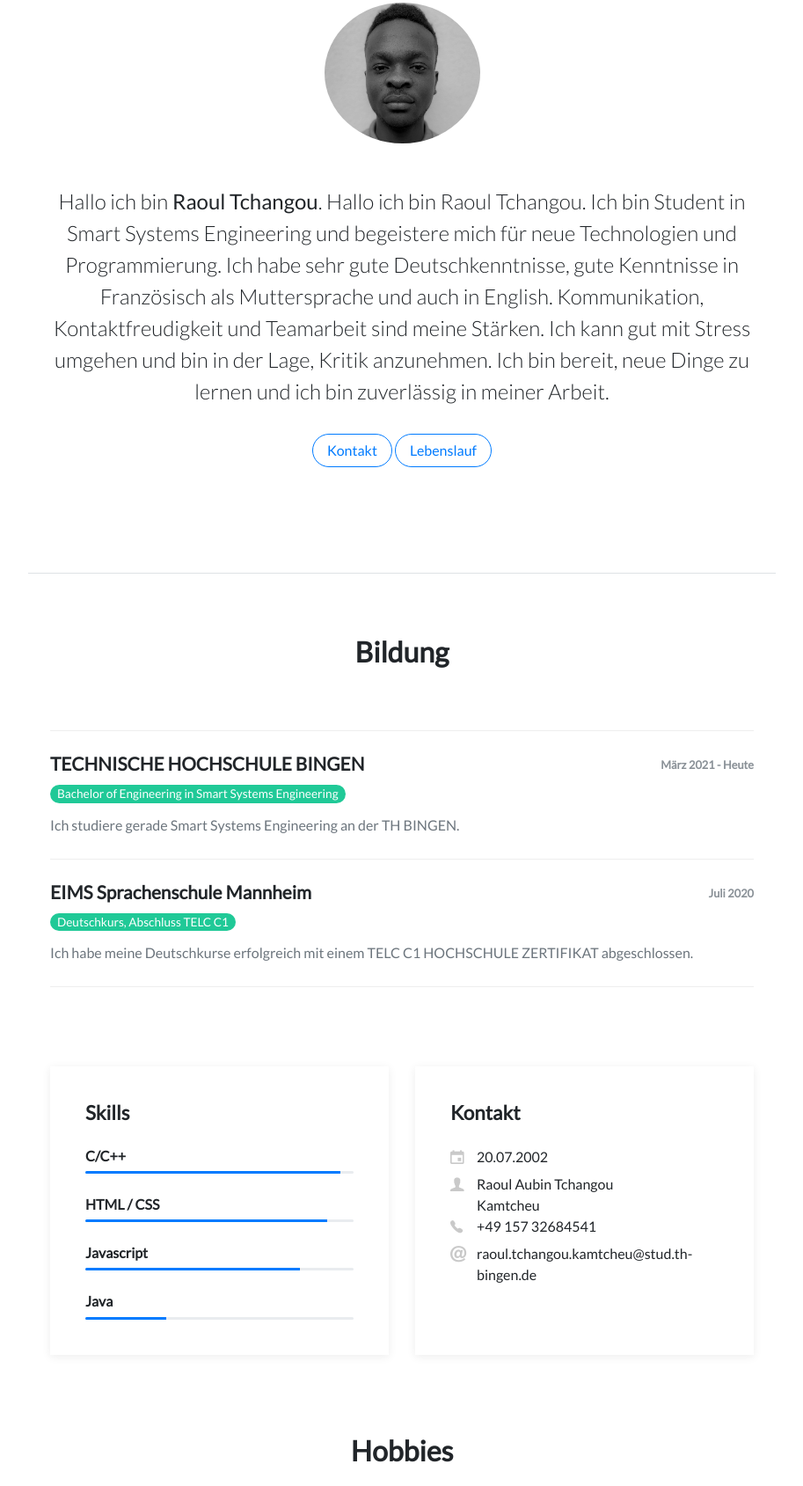
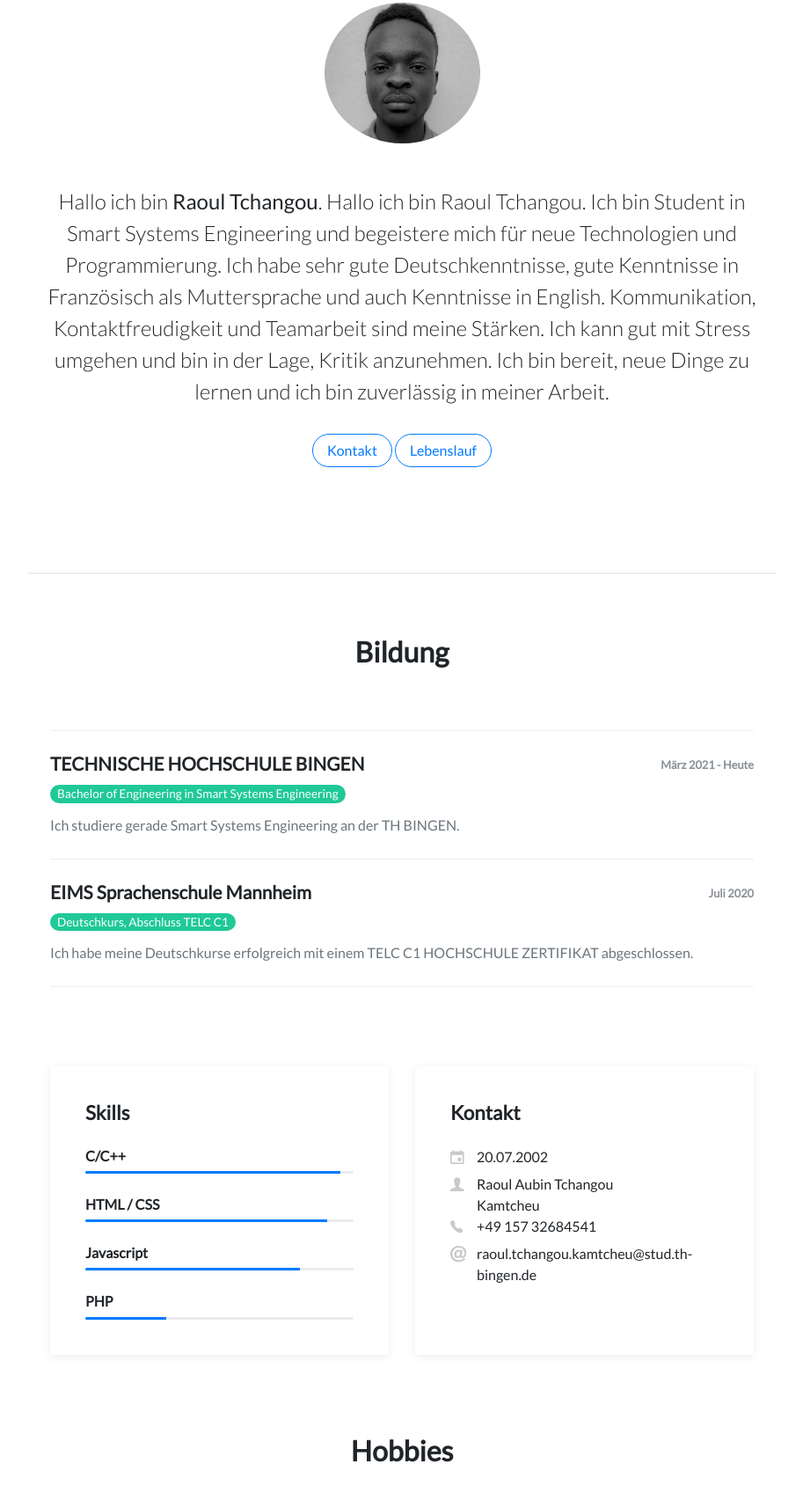
Before and after one commit to raoul-aubin/raoul, a plain HTML site: page index.html in a window 1280 px wide. Shown: the part 179-1868 px from the top of the page at 88% size, without its empty margins (183-1096 px from the left). Drawn offline with nearby package versions, Linux system fonts and the light colour scheme.

Commit message:
Update index.html

```diff
--- a/index.html
+++ b/index.html
@@ -39,7 +39,7 @@
             <img class="img-fluid rounded-circle" id="pp" src="assets/img/raoul.jpeg">
           </div>
           <p>Hallo ich bin <strong>Raoul Tchangou</strong>.
-            Hallo ich bin Raoul Tchangou. Ich bin Student in Smart Systems Engineering und begeistere mich für neue Technologien und Programmierung. Ich habe sehr gute Deutschkenntnisse, gute Kenntnisse in Französisch  als Muttersprache und auch in English. Kommunikation, Kontaktfreudigkeit und Teamarbeit sind meine Stärken. Ich kann gut mit Stress umgehen und bin in der Lage, Kritik anzunehmen. Ich bin bereit, neue Dinge zu lernen und ich bin zuverlässig in meiner Arbeit.
+            Hallo ich bin Raoul Tchangou. Ich bin Student in Smart Systems Engineering und begeistere mich für neue Technologien und Programmierung. Ich habe sehr gute Deutschkenntnisse, gute Kenntnisse in Französisch  als Muttersprache und auch Kenntnisse in English. Kommunikation, Kontaktfreudigkeit und Teamarbeit sind meine Stärken. Ich kann gut mit Stress umgehen und bin in der Lage, Kritik anzunehmen. Ich bin bereit, neue Dinge zu lernen und ich bin zuverlässig in meiner Arbeit.
           </p>
           <a href="#contact" class="btn btn-outline-primary">Kontakt</a>
           <a href="Lebenslauf Raoul Aubin Tchangou Kamtcheu.pdf" class="btn btn-outline-primary">Lebenslauf</a>
@@ -101,7 +101,7 @@
                          aria-valuemin="0" aria-valuemax="100" style="width:80% ">
                     </div>
                   </div>
-                  <h3>Java</h3>
+                  <h3>PHP</h3>
                   <div class="progress">
                     <div class="progress-bar" role="progressbar" aria-valuenow="60"
                     aria-valuemin="0" aria-valuemax="100" style="width:30%">
```
